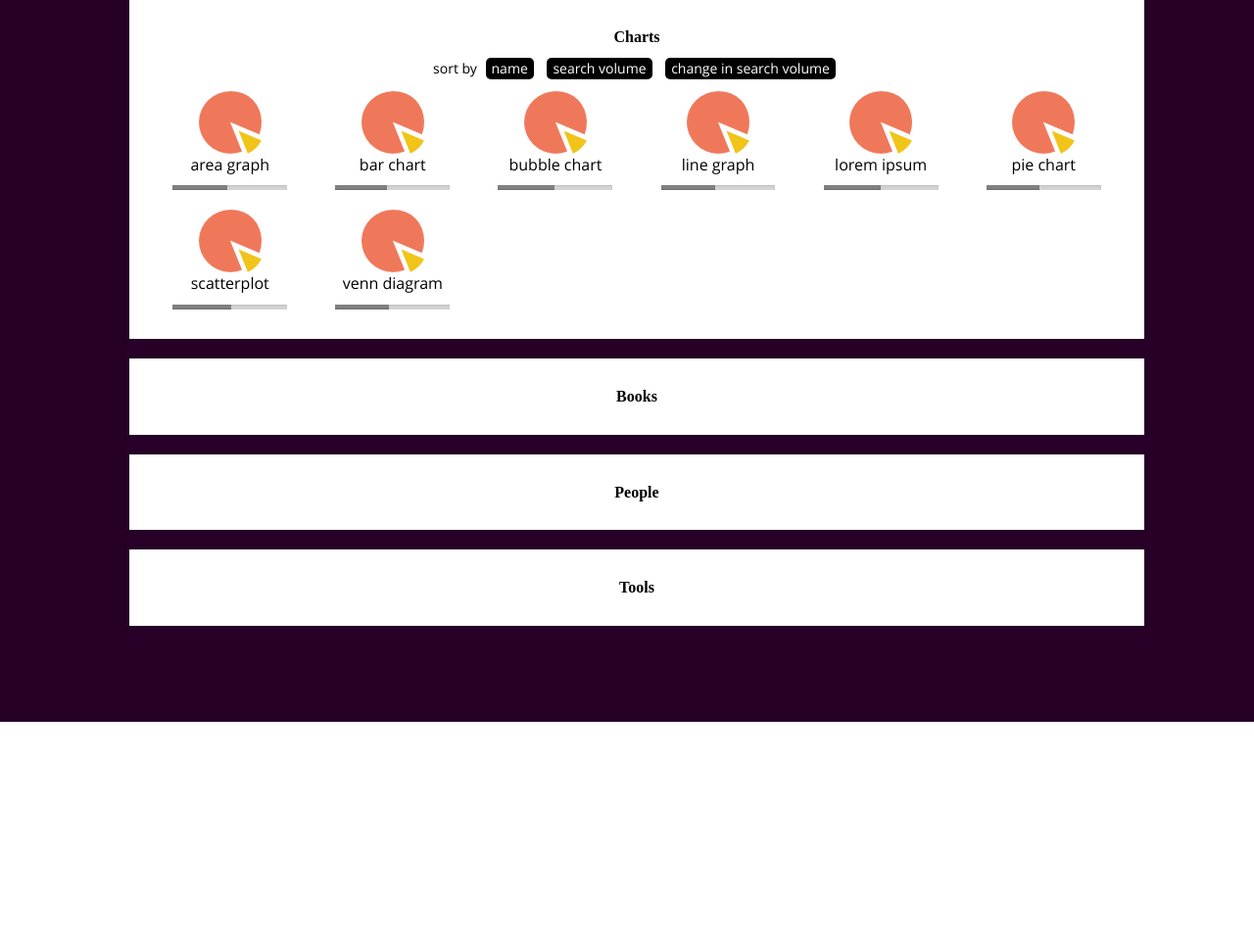
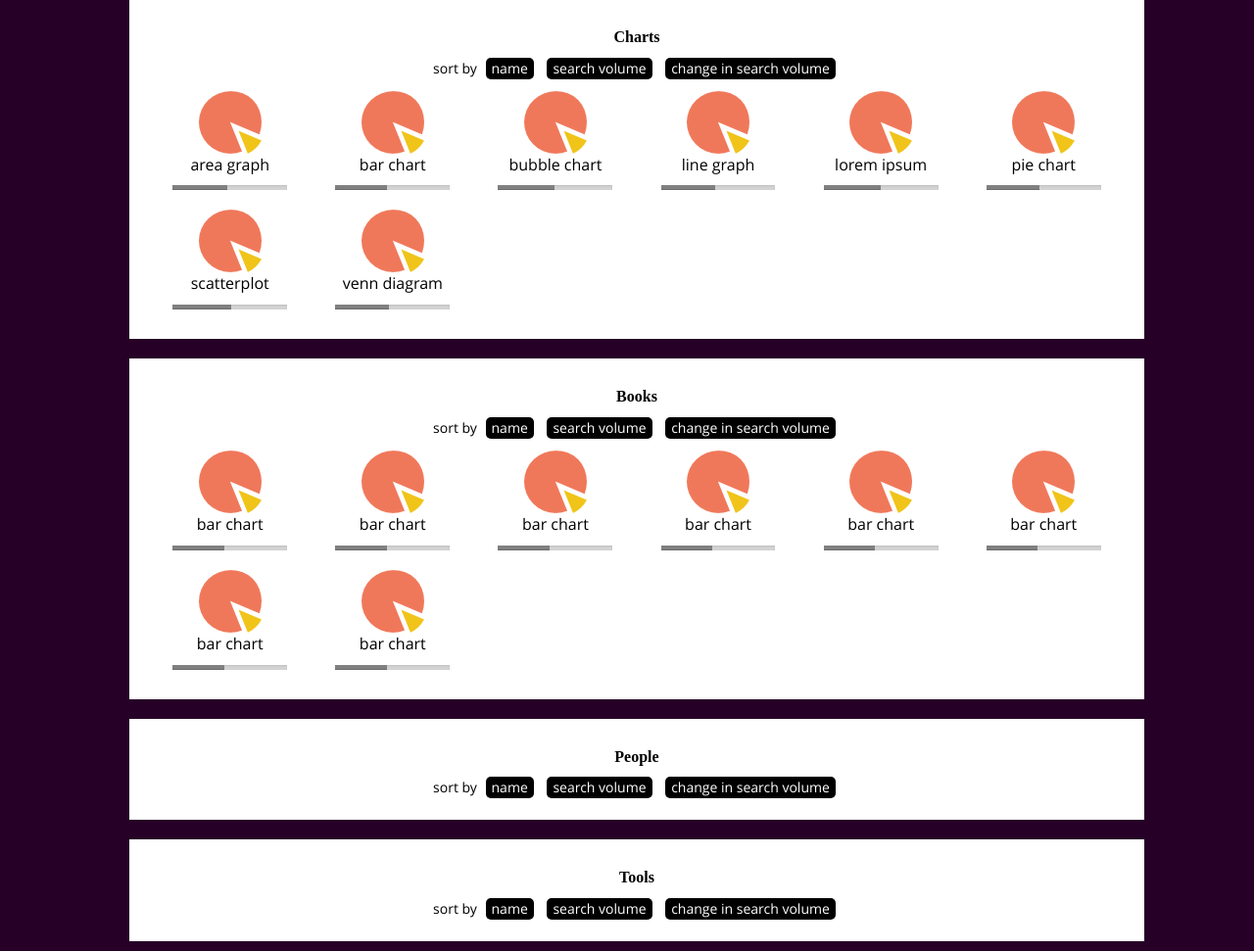
Before and after one commit to bzjin/Visualization-Universe, a PHP site: page /index.html in a window 1280 px wide. Shown: the part 63-1034 px from the top of the page at 98% size. Before the commit the page ends 800 px from the top, so only its background shows below. Run offline with PHP 8.4, Linux system fonts and the light colour scheme; some libraries are stand-ins or nearby versions; some web fonts are replaced.

Commit message:
search volume sort and automated grid

```diff
--- a/index.html
+++ b/index.html
@@ -27,22 +27,40 @@
 		<h2>Charts</h2>
 		<div class="col-md-12">
 		sort by
-			<button type="button" id="alphabetize">name</button>
-			<button type="button" id="volume">search volume</button>
-			<button type="button" id="delta">change in search volume</button>
+			<button type="button" id="alphabetizecharts">name</button>
+			<button type="button" id="volumecharts">search volume</button>
+			<button type="button" id="deltacharts">change in search volume</button>
 		</div>
 		</div>
 
 		<div id="books" class="col-md-12 type">
 		<h2>Books</h2>
+		<div class="col-md-12">
+		sort by
+			<button type="button" id="alphabetizebooks">name</button>
+			<button type="button" id="volumebooks">search volume</button>
+			<button type="button" id="deltabooks">change in search volume</button>
+		</div>
 		</div>
 
 		<div id="people" class="col-md-12 type">
 		<h2>People</h2>
+		<div class="col-md-12">
+		sort by
+			<button type="button" id="alphabetizepeople">name</button>
+			<button type="button" id="volumepeople">search volume</button>
+			<button type="button" id="deltapeople">change in search volume</button>
+		</div>
 		</div>
 
 		<div id="tools" class="col-md-12 type">
 		<h2>Tools</h2>
+		<div class="col-md-12">
+		sort by
+			<button type="button" id="alphabetizetools">name</button>
+			<button type="button" id="volumetools">search volume</button>
+			<button type="button" id="deltatools">change in search volume</button>
+		</div>
 		</div>
 
 	</div>
--- a/javascript/app.js
+++ b/javascript/app.js
@@ -6,36 +6,39 @@ $.getJSON("data/sample.json", function(data) {
 	    if (nameA > nameB) { return 1; }
 	    return 0;
 	})
-    makeGrids (data);
+    makeGrids (data, "charts");
+    makeGrids (data, "books");
+
 })
 
 var tf_alpha = 1;
 var tf_vol = 0;
 var tf_delta = 0;
 
-function makeGrids(data){
-	for (i=0; i< data.charts.length; i++){
+function makeGrids(data, type){
+	var fl = type.substring(0, 1); //first letter
+	for (i=0; i< data[type].length; i++){
 		var div = document.createElement('div');
-		div.setAttribute('class', 'col-lg-2 col-md-3 col-sm-4 col-xs-6 chartgrids');
-		div.setAttribute('id', 'b' + i);
-		document.getElementById("charts").appendChild(div);
-		//console.log(data.charts[i].name)
-		$("div#b"+i).append("<img id='bimg"+i+"' src='assets/icons/pie-chart.png'>")
-		$("div#b"+i).append("<p>"+data.charts[i].name+"</p>");
-		$("div#b"+i).append("<div class='progress'><div class='progress-bar' role='progressbar' aria-valuenow=" + data.charts[i]["average-popularity"] +
-		  "aria-valuemin='0' aria-valuemax='100' style='width:" + data.charts[i]["average-popularity"] + "%''><span class='sr-only'>70% Complete</span></div></div>");
+		div.setAttribute('class', 'col-lg-2 col-md-3 col-sm-4 col-xs-6 grids ' + type + "grids");
+		div.setAttribute('id', fl + i);
+		document.getElementById(type).appendChild(div);
+		//console.log(data[type][i].name)
+		$("div#"+fl+i).append("<img id='bimg"+i+"' src='assets/icons/pie-chart.png'>")
+		$("div#"+fl+i).append("<p>"+data[type][i].name+"</p>");
+		$("div#"+fl+i).append("<div class='progress'><div class='progress-bar' role='progressbar' aria-valuenow=" + data[type][i]["average-popularity"] +
+		  "aria-valuemin='0' aria-valuemax='100' style='width:" + data[type][i]["average-popularity"] + "%''><span class='sr-only'>70% Complete</span></div></div>");
 	}
-	var w = $("#b1").width();
-	var h = $("#b1").height();
-	var pos = $("#b1").position();
+	var w = $("#"+fl+"1").width();
+	var h = $("#"+fl+"1").height();
+	var pos = $("#"+fl+"1").position();
 
-	d3.select("#alphabetize").on("click", function(){
-		d3.selectAll(".chartgrids").transition()
+	d3.select("#alphabetize" + type).on("click", function(){
+		d3.selectAll("."+type+"grids").transition()
 			.style("opacity",0)
 			.remove()
 
 		if (tf_alpha == 0) {
-			data.charts.sort(function(a,b) {
+			data[type].sort(function(a,b) {
 			    var nameA = a.name;
 			    var nameB = b.name;
 			    if (nameA < nameB) { return -1; }
@@ -44,7 +47,7 @@ function makeGrids(data){
 			  })
 			tf_alpha = 1;
 		} else if (tf_alpha == 1) {
-			data.charts.sort(function(a, b) {
+			data[type].sort(function(a, b) {
 			    var nameA = a.name;
 			    var nameB = b.name;
 			    if (nameA > nameB) { return -1; }
@@ -54,44 +57,52 @@ function makeGrids(data){
 			tf_alpha = 0;
 		}
 
-	makeGrids(data)
+	makeGrids(data, type)
 	})
 
-	d3.select("#volume").on("click", function(){
-		d3.selectAll(".chartgrids").transition()
+	d3.select("#volume"+type).on("click", function(){
+		d3.selectAll("."+type+"grids").transition()
 			.style("opacity",0)
 			.remove()
 
-		if (tf_volume == 0) {
-			data.charts.sort(function(a,b) {
-			    var nameA = a.name;
-			    var nameB = b.name;
+
+		data[type].forEach(function(d){
+			for (i=0; i<d["search-volume-5yr"].length; i++){
+				d.sum += d["search-volume-5yr"][i];
+			}
+		})
+
+		if (tf_vol == 0) {
+			data[type].sort(function(a,b) {
+			    var nameA = a.sum;
+			    var nameB = b.sum;
 			    if (nameA < nameB) { return -1; }
 			    if (nameA > nameB) { return 1; }
 			    return 0;
 			  })
-			tf_volume = 1;
-		} else if (tf_alpha == 1) {
-			data.charts.sort(function(a, b) {
-			    var nameA = a.name;
-			    var nameB = b.name;
+			tf_vol = 1;
+		} else if (tf_vol == 1) {
+			data[type].sort(function(a, b) {
+			    var nameA = a.sum;
+			    var nameB = b.sum;
 			    if (nameA > nameB) { return -1; }
 			    if (nameA < nameB) { return 1; }
 			    return 0;
 			  })
-			tf_volume = 0;
+			tf_vol = 0;
 		}
 
-	makeGrids(data)
+	makeGrids(data, type)
 	})
 
-	d3.select("#delta").on("click", function(){
-		d3.selectAll(".chartgrids").transition()
+	d3.select("#delta"+type).on("click", function(){
+		d3.selectAll("."+type+"grids").transition()
 			.style("opacity",0)
 			.remove()
 
+
 		if (tf_delta == 0) {
-			data.charts.sort(function(a,b) {
+			data[type].sort(function(a,b) {
 			    var nameA = a["popularity-delta"];
 			    var nameB = b["popularity-delta"];
 			    if (nameA < nameB) { return -1; }
@@ -99,8 +110,8 @@ function makeGrids(data){
 			    return 0;
 			  })
 			tf_delta = 1;
-		} else if (tf_alpha == 1) {
-			data.charts.sort(function(a, b) {
+		} else if (tf_delta == 1) {
+			data[type].sort(function(a, b) {
 			    var nameA = a["popularity-delta"];;
 			    var nameB = b["popularity-delta"];;
 			    if (nameA > nameB) { return -1; }
@@ -110,7 +121,7 @@ function makeGrids(data){
 			tf_delta = 0;
 		}
 
-	makeGrids(data)
+	makeGrids(data, type)
 	})
 
 }
--- a/styles/app.css
+++ b/styles/app.css
@@ -67,11 +67,11 @@ button {
 }
 
 .col-lg-2 {
-  -webkit-transition: all 2s ease;
-  -moz-transition: all 2s ease;
-  -o-transition: all 2s ease;
-  -ms-transition: all 2s ease;
-  transition: all 2s ease;
+  -webkit-transition: all 1s ease;
+  -moz-transition: all 1s ease;
+  -o-transition: all 1s ease;
+  -ms-transition: all 1s ease;
+  transition: all 1s ease;
 }
 
 .scaleTL {
@@ -103,6 +103,6 @@ button {
   overflow: hidden;
 }
 
-.chartgrids {
+.grids {
   padding: 10px;
 }
```
Also changed, not shown: 1 other file.
